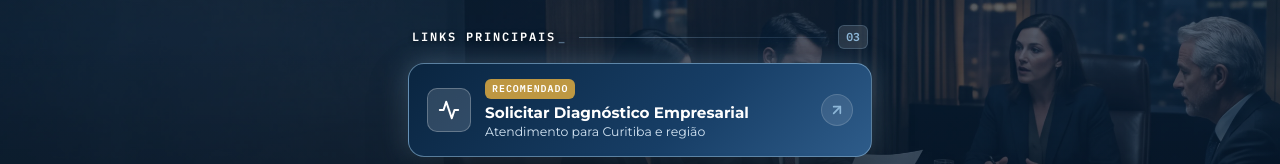
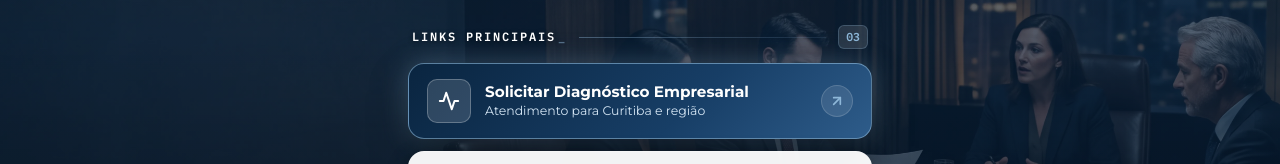
Before and after one commit to atendimentobihmks/blink-consulting-now-curitiba, a website built with Vite: page index.html in a window 1280 px wide. Shown: the part 327-491 px from the top of the page. Built offline with nearby package versions, Linux system fonts and the light colour scheme.

Commit message:
refactor: refinamento de layout, carrossel e background da LP

```diff
--- a/index.html
+++ b/index.html
@@ -71,7 +71,6 @@
               </svg>
             </div>
             <div class="card-text-group">
-              <span class="card-tag-featured">RECOMENDADO</span>
               <span class="card-title">Solicitar Diagnóstico Empresarial</span>
               <span class="card-subtitle">Atendimento para Curitiba e região</span>
             </div>
```
